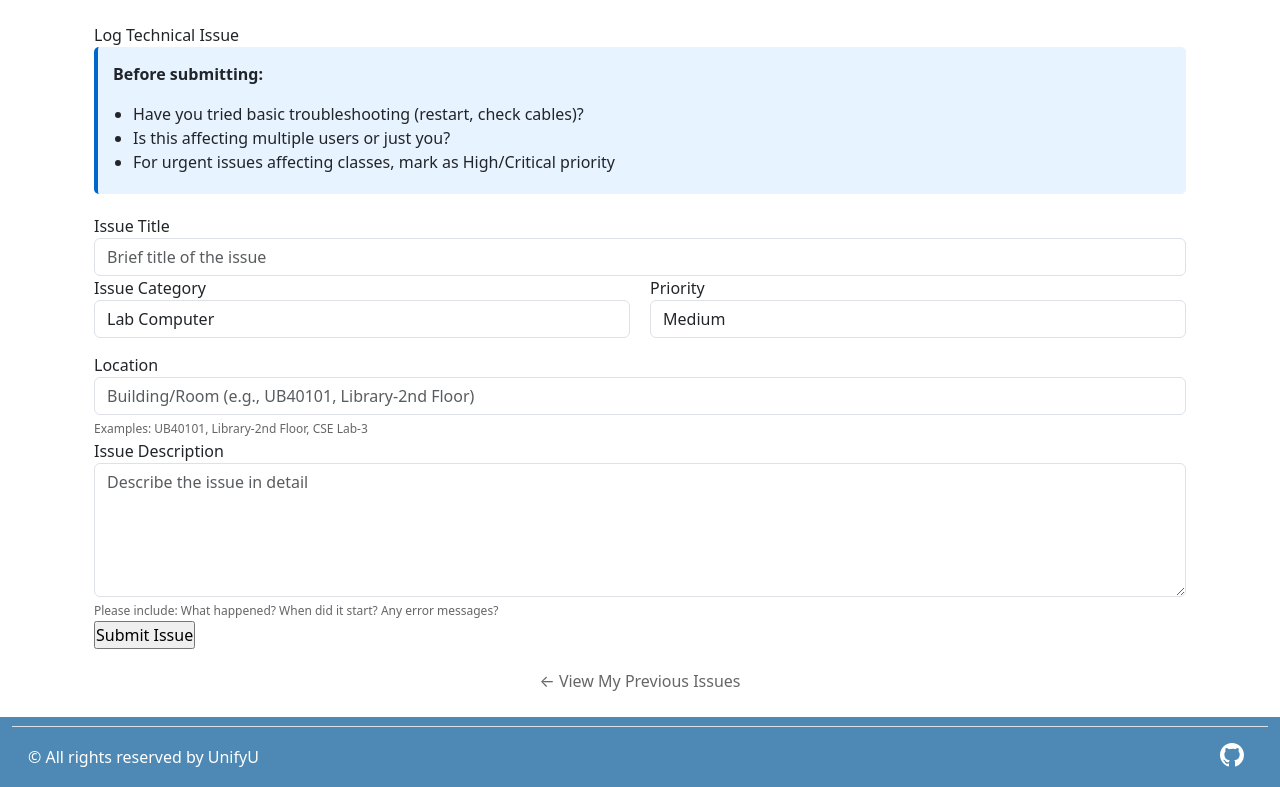
After one commit to izack05/UnifyU_project_Group07, a Flask app: page /log_issue in a window 1280 px wide. The commit adds this page. Shown: the part 57-844 px from the top of the page. Run offline with Flask 3, Linux system fonts and the light colour scheme; a user stored in the database is signed in; some libraries are stand-ins or nearby versions.

Commit message:
Issue Log

```diff
--- a/app.py
+++ b/app.py
@@ -11,7 +11,7 @@ from werkzeug.security import generate_password_hash, check_password_hash
 from datetime import datetime, timezone
 from decimal import Decimal
 
-from forms import LoginForm
+from forms import LoginForm, IssueLogForm
 
 # A flask instance
 app = Flask(__name__)
@@ -80,6 +80,22 @@ def load_user(user_id):
 
 
 #---------Nur classess------------------
+class IssueLog(db.Model):
+    id = db.Column(db.Integer, primary_key=True)
+    student_id = db.Column(db.Integer, db.ForeignKey('student_registration.id'), nullable=False)
+    issue_title = db.Column(db.String(200), nullable=False)
+    issue_category = db.Column(db.String(50), nullable=False)  # Lab Computer, Network, Facilities, Other
+    issue_description = db.Column(db.Text, nullable=False)
+    location = db.Column(db.String(100), nullable=False)  # Building/Room location
+    priority = db.Column(db.String(20), nullable=False, default='Medium')  # Low, Medium, High, Critical
+    status = db.Column(db.String(20), nullable=False, default='Open')  # Open, In Progress, Resolved, Closed
+    submitted_at = db.Column(db.DateTime, nullable=False, default=datetime.now)
+    resolved_at = db.Column(db.DateTime, nullable=True)
+    staff_notes = db.Column(db.Text, nullable=True)
+
+    # Relationship to student
+    student = db.relationship('StudentRegistration', backref=db.backref('issues', lazy=True))
+
 
 
 
@@ -235,6 +251,50 @@ def iunauthorized_error(e):
 
 #---------------Nur Routes---------------------
 
+# Route to display issue logging form and list user's issues
+@app.route('/issues')
+@login_required
+def view_issues():
+    # Get all issues for the current user
+    user_issues = IssueLog.query.filter_by(student_id=current_user.id).order_by(IssueLog.submitted_at.desc()).all()
+    return render_template('issues/view_issues.html', issues=user_issues)
+
+# Route to create new issue
+@app.route('/log_issue', methods=['GET', 'POST'])
+@login_required
+def log_issue():
+    form = IssueLogForm()
+    if form.validate_on_submit():
+        new_issue = IssueLog(
+            student_id=current_user.id,
+            issue_title=form.issue_title.data,
+            issue_category=form.issue_category.data,
+            issue_description=form.issue_description.data,
+            location=form.location.data,
+            priority=form.priority.data
+        )
+        db.session.add(new_issue)
+        db.session.commit()
+
+        flash('Issue logged successfully! Our technical team will review it shortly.', 'success')
+        return redirect(url_for('view_issues'))
+
+    return render_template('issues/log_issue.html', form=form)
+
+# Route to view individual issue details
+@app.route('/issue/<int:issue_id>')
+@login_required
+def view_issue_detail(issue_id):
+    issue = IssueLog.query.get_or_404(issue_id)
+
+    # Ensure the user can only view their own issues
+    if issue.student_id != current_user.id:
+        flash('You can only view your own issues.', 'error')
+        return redirect(url_for('view_issues'))
+
+    return render_template('issues/issue_detail.html', issue=issue)
+
+
 
 
 
--- a/forms.py
+++ b/forms.py
@@ -1,5 +1,5 @@
 from flask_wtf import FlaskForm
-from wtforms import StringField, PasswordField, SubmitField, RadioField
+from wtforms import StringField, PasswordField, SubmitField, RadioField, TextAreaField, SelectField
 from wtforms.validators import DataRequired, Email, EqualTo, Length
 
 # class RegistrationForm(FlaskForm):
@@ -16,3 +16,27 @@ class LoginForm(FlaskForm):
     username = StringField("Username", validators=[DataRequired(), Length(max=10)], render_kw={"placeholder": "Enter your username"})
     password = PasswordField("Password", validators=[DataRequired(), Length(min=6)], render_kw={"placeholder": "Enter your password"})
     submit = SubmitField("Login")
+
+#---------------Issue Form by [ Nur ]---------------------
+class IssueLogForm(FlaskForm):
+    issue_title = StringField("Issue Title", validators=[DataRequired(), Length(max=200)], render_kw={"placeholder": "Brief title of the issue"})
+    issue_category = SelectField("Issue Category",
+                                choices=[
+                                    ('Lab Computer', 'Lab Computer'),
+                                    ('Network', 'Network/Internet'),
+                                    ('Facilities', 'Facilities'),
+                                    ('Other', 'Other')
+                                ],
+                                validators=[DataRequired()])
+    issue_description = TextAreaField("Issue Description", validators=[DataRequired()], render_kw={"placeholder": "Describe the issue in detail", "rows": 5})
+    location = StringField("Location", validators=[DataRequired(), Length(max=100)], render_kw={"placeholder": "Building/Room (e.g., UB40101, Library-2nd Floor)"})
+    priority = SelectField("Priority",
+                          choices=[
+                              ('Low', 'Low'),
+                              ('Medium', 'Medium'),
+                              ('High', 'High'),
+                              ('Critical', 'Critical')
+                          ],
+                          validators=[DataRequired()],
+                          default='Medium')
+    submit = SubmitField("Submit Issue")
--- a/templates/homepage.html
+++ b/templates/homepage.html
@@ -62,7 +62,7 @@
                     </div>
 
                     <!-- Technical Issues Card -->
-                    <div class="service-card issues-card">
+                    <div class="service-card issues-card" onclick="location.href='{{ url_for('view_issues') }}'" style="cursor: pointer;">
                         <img class="card-icon issues-icon" src="static\images\issuesLog.JPG" alt="Issues log icon">
                         <h2 class="card-title issues-title">Log Technical Issues</h2>
                         <p class="card-description issues-description">Log in different sorts of technical issues that you might detect in your campus! The technicians will resolve them</p>
--- /dev/null
+++ b/templates/issues/log_issue.html
@@ -0,0 +1,123 @@
+{% extends "layout/base.html" %}
+{% block content %}
+
+<div class="container issue-form">
+    <div class="title">
+        <i class="fas fa-exclamation-triangle"></i>
+        Log Technical Issue
+    </div>
+    <div class="content">
+
+        {% with messages = get_flashed_messages(with_categories=true) %}
+            {% if messages %}
+                <div class="flash-messages">
+                    {% for category, message in messages %}
+                        <p class="{{ category }}">{{ message }}</p>
+                    {% endfor %}
+                </div>
+            {% endif %}
+        {% endwith %}
+
+        <div class="info-box" style="background: #e7f3ff; padding: 15px; border-radius: 5px; margin-bottom: 20px; border-left: 4px solid #0066cc;">
+            <p><strong>Before submitting:</strong></p>
+            <ul style="margin: 5px 0; padding-left: 20px;">
+                <li>Have you tried basic troubleshooting (restart, check cables)?</li>
+                <li>Is this affecting multiple users or just you?</li>
+                <li>For urgent issues affecting classes, mark as High/Critical priority</li>
+            </ul>
+        </div>
+
+        <form action="{{ url_for('log_issue') }}" method="POST">
+            {{ form.hidden_tag() }}
+
+            <div class="user-details">
+                <!-- Issue Title -->
+                <div class="input-box">
+                    {{ form.issue_title.label(class="details") }}
+                    {{ form.issue_title(class="form-control") }}
+                    {% for error in form.issue_title.errors %}
+                        <p class="error">{{ error }}</p>
+                    {% endfor %}
+                </div>
+
+                <!-- Form Row: Category and Priority -->
+                <div class="form-row">
+                    <div class="input-box">
+                        {{ form.issue_category.label(class="details") }}
+                        {{ form.issue_category(class="form-control") }}
+                        {% for error in form.issue_category.errors %}
+                            <p class="error">{{ error }}</p>
+                        {% endfor %}
+                    </div>
+
+                    <div class="input-box">
+                        {{ form.priority.label(class="details") }}
+                        {{ form.priority(class="form-control") }}
+                        {% for error in form.priority.errors %}
+                            <p class="error">{{ error }}</p>
+                        {% endfor %}
+                    </div>
+                </div>
+
+                <!-- Location -->
+                <div class="input-box">
+                    {{ form.location.label(class="details") }}
+                    {{ form.location(class="form-control") }}
+                    {% for error in form.location.errors %}
+                        <p class="error">{{ error }}</p>
+                    {% endfor %}
+                    <small style="color: #666; font-size: 12px;">Examples: UB40101, Library-2nd Floor, CSE Lab-3</small>
+                </div>
+
+                <!-- Issue Description -->
+                <div class="input-box">
+                    {{ form.issue_description.label(class="details") }}
+                    {{ form.issue_description(class="form-control") }}
+                    {% for error in form.issue_description.errors %}
+                        <p class="error">{{ error }}</p>
+                    {% endfor %}
+                    <small style="color: #666; font-size: 12px;">Please include: What happened? When did it start? Any error messages?</small>
+                </div>
+            </div>
+
+            <!-- Submit Button -->
+            <div class="button">
+                {{ form.submit(class="btn-submit") }}
+            </div>
+        </form>
+
+        <div style="text-align: center; margin-top: 20px;">
+            <a href="{{ url_for('view_issues') }}" style="text-decoration: none; color: #666;">
+                ← View My Previous Issues
+            </a>
+        </div>
+    </div>
+</div>
+
+<style>
+    .issue-form {
+        max-width: 800px;
+        margin: 0 auto;
+    }
+    .form-row {
+        display: flex;
+        gap: 20px;
+        margin-bottom: 15px;
+    }
+    .form-row .input-box {
+        flex: 1;
+    }
+    textarea {
+        resize: vertical;
+        min-height: 120px;
+    }
+    .priority-high {
+        color: #dc3545;
+    }
+    .priority-critical {
+        color: #b02a37;
+        font-weight: bold;
+    }
+</style>
+
+{% endblock %}
--- a/templates/layout/navbar.html
+++ b/templates/layout/navbar.html
@@ -33,6 +33,9 @@
           <a class="nav-link btn btn-outline-primary mx-1" href="#" style="color: #ece3e3">About us</a>
         </li>
         <li class="nav-item">
+          <a class="nav-link btn btn-outline-primary mx-1" href="{{ url_for('view_issues') }}" style="color: #ece3e3">My Issues</a>
+        </li>
+        <li class="nav-item">
           <a class="nav-link btn btn-outline-primary mx-1" href="#" style="color: #ece3e3">Balance</a>
         </li>
         <li class="nav-item dropdown">
```
Also changed, not shown: templates/issues/issue_detail.html (added, +195 -0 lines), templates/issues/view_issues.html (added, +149 -0 lines), instance/users.db.
